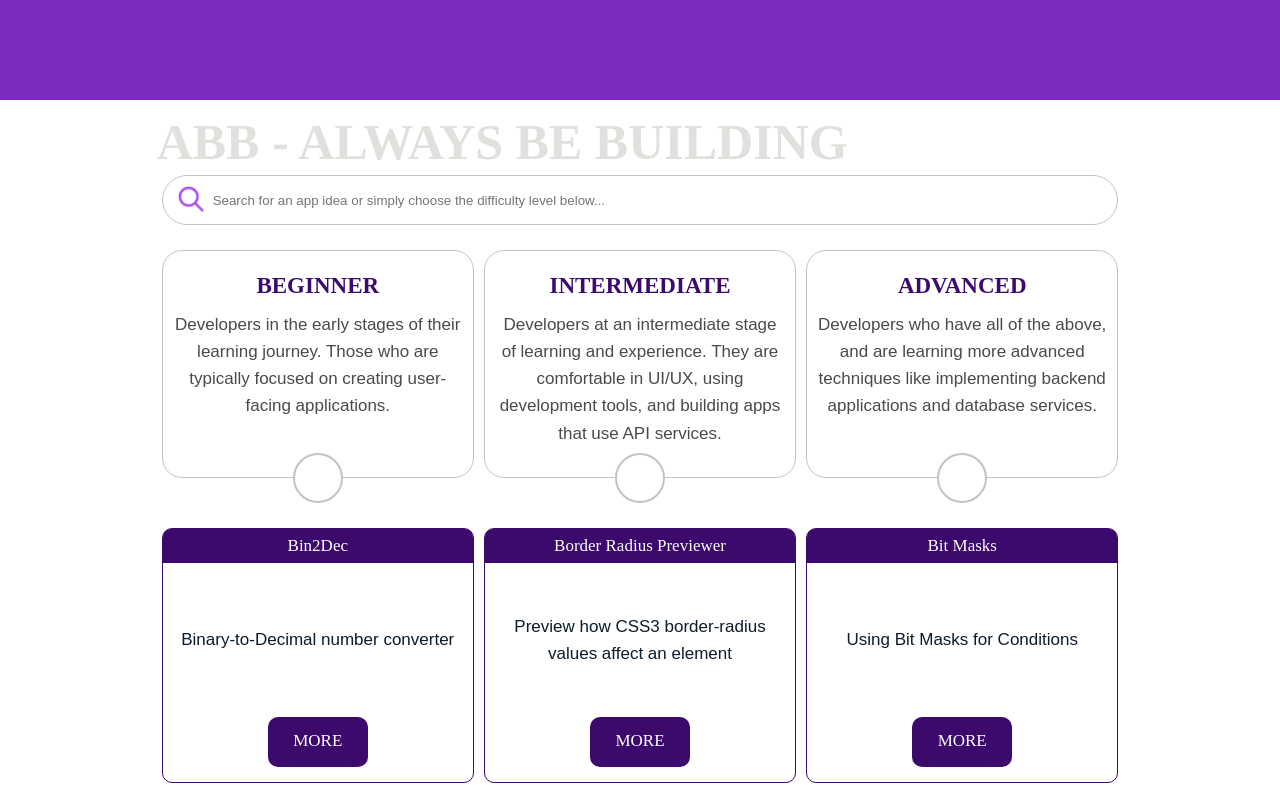
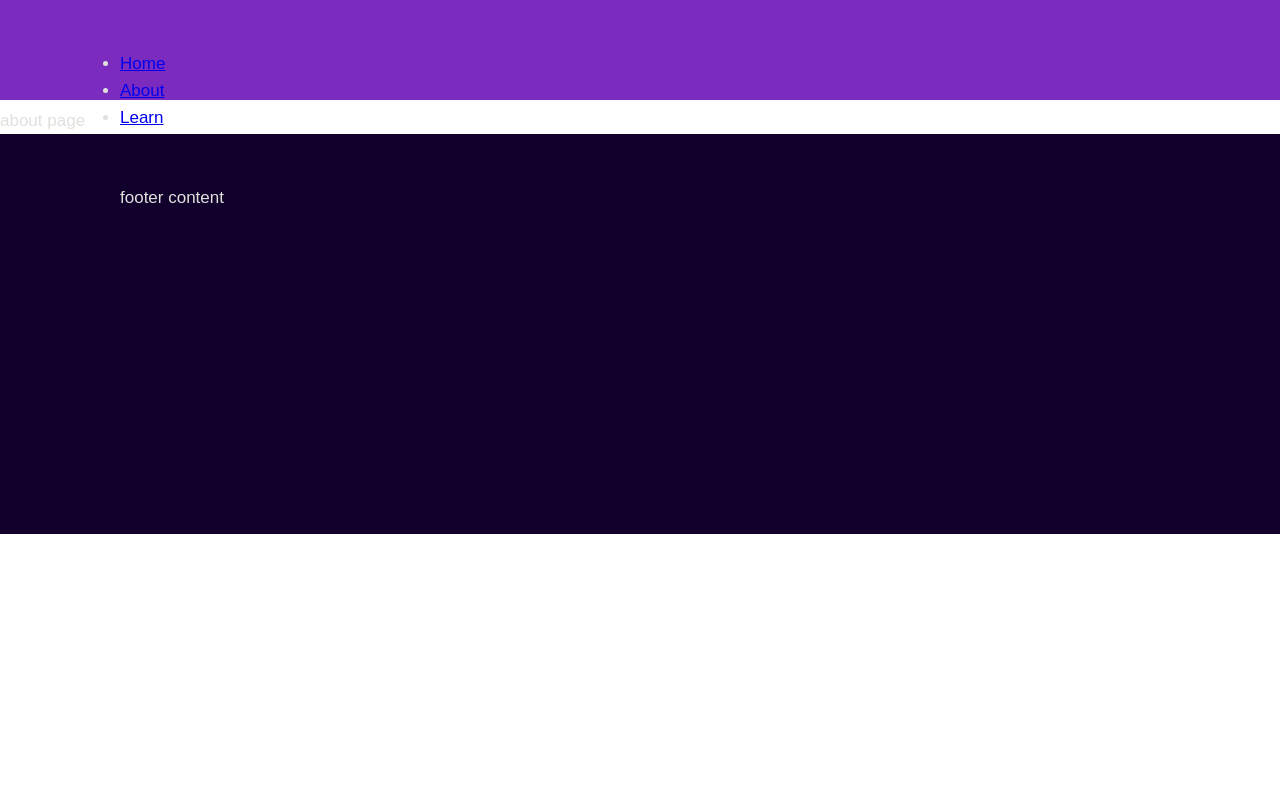
Before and after one commit to chingu-voyages/v38-geckos-team-04, a React (Create React App) app in the folder frontend/: page /about in a window 1280 px wide. Shown: the top 791 px of the page. Built offline with nearby package versions, Linux system fonts and the light colour scheme; a web font is replaced by a local one.

Commit message:
add navbar and routing

```diff
--- a/frontend/src/App.js
+++ b/frontend/src/App.js
@@ -2,13 +2,19 @@ import React from 'react';
 import Header from './components/Header';
 import Main from './components/Main';
 import Footer from './components/Footer';
+import { Routes, Route } from "react-router-dom";
+import About from './components/pages/About';
 import './sass/App.scss'
 
 const App = () => (
   <React.Fragment>
     <Header />
 
-    <Main />
+    <Routes>
+      <Route path="/about" element={<About />} />
+      <Route path="/" element={<Main />} />
+      {/* <Route path="*" */}
+    </Routes>
 
     <Footer />
   </React.Fragment>
--- a/frontend/src/components/Header.js
+++ b/frontend/src/components/Header.js
@@ -1,11 +1,13 @@
 import { Fragment } from "react";
+import Navbar from './Navbar';
 import '../sass/components/header.scss';
 
 const Header = () => {
     return <Fragment>
         <header className='header'>
+            <Navbar />
+        </header>
 
-        </header>
     </Fragment>
 }
 
--- a/frontend/src/components/Main.js
+++ b/frontend/src/components/Main.js
@@ -1,4 +1,4 @@
-import { Fragment }from 'react'
+import { Fragment } from 'react'
 import SearchForm from './SearchForm';
 import ResultsList from './ResultsList';
 import '../sass/components/main.scss';
--- /dev/null
+++ b/frontend/src/components/Navbar.js
@@ -0,0 +1,16 @@
+import { Fragment }from 'react'
+import { Link } from 'react-router-dom';
+
+function Navbar() {
+    return <Fragment>
+        <nav>
+            <ul>
+                <li><Link to="/">Home</Link></li>
+                <li><Link to="/about">About</Link></li>
+                <li><Link to="/learn">Learn</Link></li>
+            </ul>
+        </nav>
+    </Fragment>
+  }
+
+export default Navbar;
--- /dev/null
+++ b/frontend/src/components/pages/About.js
@@ -0,0 +1,9 @@
+import { Fragment } from 'react'
+
+function About() {
+    return <Fragment>
+        <div> This is the about page </div>
+    </Fragment>
+}
+
+export default About
--- a/frontend/src/index.js
+++ b/frontend/src/index.js
@@ -1,8 +1,11 @@
 import ReactDOM from 'react-dom'
 import App from './App'
+import { BrowserRouter as Router } from "react-router-dom";
 import './sass/index.scss'
 
 ReactDOM.render(
-  <App />,
-  document.getElementById('root')
+    <Router>
+      <App />
+    </Router>,
+    document.getElementById('root')
 )
```
Also changed, not shown: frontend/src/components/pages/Learn.js (added, +9 -0 lines).
